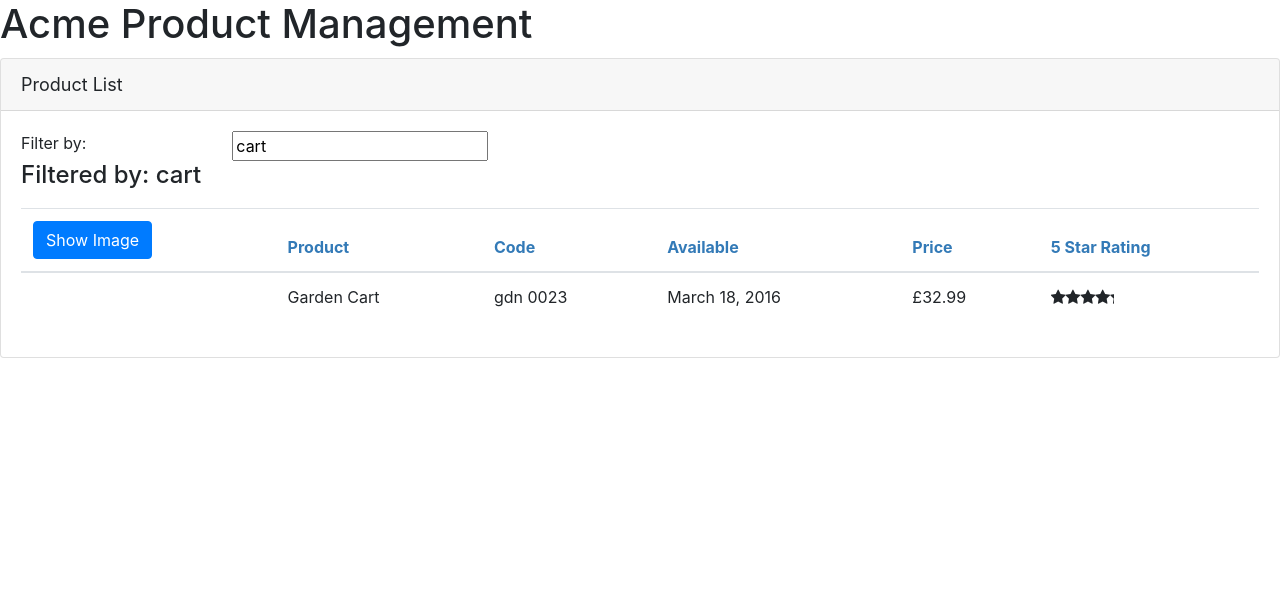
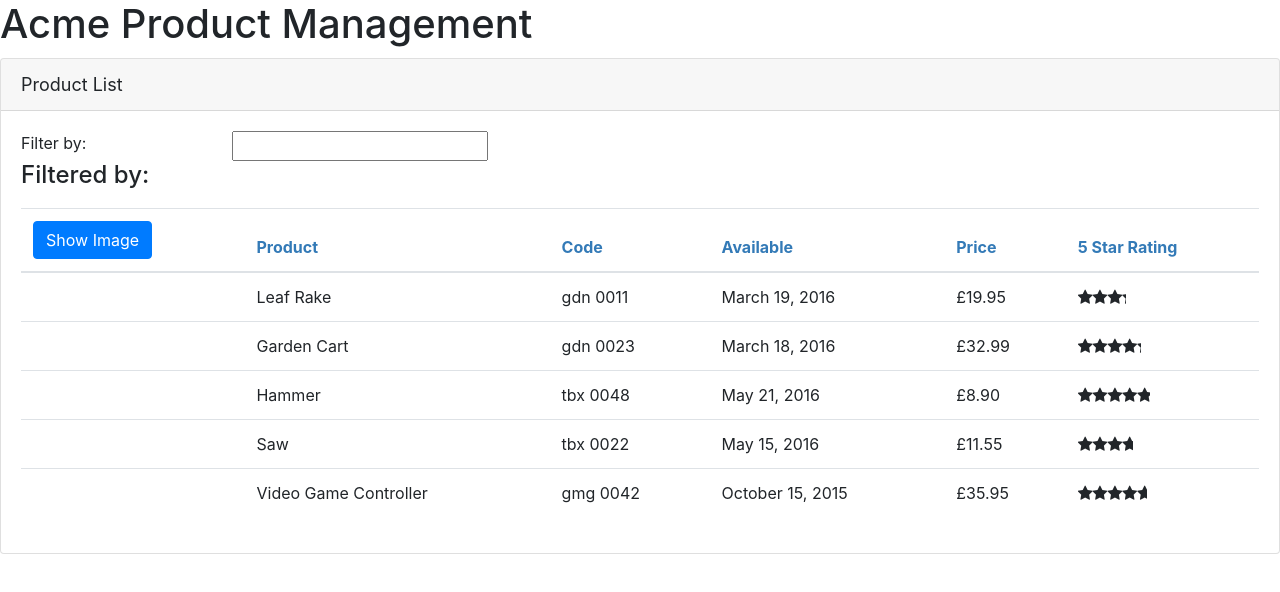
Before and after one commit to seb-faull/Angular-ProductManagement, an Angular app: page / in a window 1280 px wide. Shown: the top 592 px of the page. Built offline with nearby package versions, Linux system fonts and the light colour scheme.

Commit message:
Build, register and inject product service

```diff
--- a/src/app/products/product-list.component.ts
+++ b/src/app/products/product-list.component.ts
@@ -1,5 +1,6 @@
 import { Component, OnInit } from "@angular/core";
 import { IProduct } from "./product";
+import { ProductService } from "./product.service";
 
 @Component({
   selector: 'pm-products',
@@ -22,32 +23,10 @@
   }
 
   filteredProducts: IProduct[];
-  products: IProduct[] = [
-    {
-      "productId": 2,
-      "productName": "Garden Cart",
-      "productCode": "GDN-0023",
-      "releaseDate": "March 18, 2016",
-      "description": "15 gallon capacity rolling garden cart",
-      "price": 32.99,
-      "starRating": 4.2,
-      "imageUrl": "https://longfordpc.com/images/carts-clipart-garden-cart-8.png"
-    },
-    {
-      "productId": 5,
-      "productName": "Hammer",
-      "productCode": "TBX-0048",
-      "releaseDate": "May 21, 2016",
-      "description": "Curved claw steel hammer",
-      "price": 8.9,
-      "starRating": 4.8,
-      "imageUrl": "http://openclipart.org/image/300px/svg_to_png/73/rejon_Hammer.png"
-    }
-  ];
+  products: IProduct[] = [];
 
-  constructor() {
-    this.filteredProducts = this.products;
-    this.listFilter = 'cart';
+  constructor(private productService: ProductService) {
+
   }
 
   onRatingClicked(message: string): void {
@@ -65,6 +44,7 @@
   }
 
   ngOnInit(): void {
-    console.log('In OnInit');
+    this.products = this.productService.getProducts();
+    this.filteredProducts = this.products;
   }
 }
--- /dev/null
+++ b/src/app/products/product.service.ts
@@ -0,0 +1,64 @@
+import { Injectable } from "@angular/core";
+import { IProduct } from "./product";
+
+@Injectable({
+  providedIn: 'root'
+})
+export class ProductService {
+
+  getProducts(): IProduct[] {
+    return [
+      {
+        "productId": 1,
+        "productName": "Leaf Rake",
+        "productCode": "GDN-0011",
+        "releaseDate": "March 19, 2016",
+        "description": "Leaf rake with 48-inch wooden handle.",
+        "price": 19.95,
+        "starRating": 3.2,
+        "imageUrl": "https://openclipart.org/image/300px/svg_to_png/26215/Anonymous_Leaf_Rake.png"
+      },
+      {
+        "productId": 2,
+        "productName": "Garden Cart",
+        "productCode": "GDN-0023",
+        "releaseDate": "March 18, 2016",
+        "description": "15 gallon capacity rolling garden cart",
+        "price": 32.99,
+        "starRating": 4.2,
+        "imageUrl": "https://openclipart.org/image/300px/svg_to_png/58471/garden_cart.png"
+      },
+      {
+        "productId": 5,
+        "productName": "Hammer",
+        "productCode": "TBX-0048",
+        "releaseDate": "May 21, 2016",
+        "description": "Curved claw steel hammer",
+        "price": 8.9,
+        "starRating": 4.8,
+        "imageUrl": "https://openclipart.org/image/300px/svg_to_png/73/rejon_Hammer.png"
+      },
+      {
+        "productId": 8,
+        "productName": "Saw",
+        "productCode": "TBX-0022",
+        "releaseDate": "May 15, 2016",
+        "description": "15-inch steel blade hand saw",
+        "price": 11.55,
+        "starRating": 3.7,
+        "imageUrl": "https://openclipart.org/image/300px/svg_to_png/27070/egore911_saw.png"
+      },
+      {
+        "productId": 10,
+        "productName": "Video Game Controller",
+        "productCode": "GMG-0042",
+        "releaseDate": "October 15, 2015",
+        "description": "Standard two-button video game controller",
+        "price": 35.95,
+        "starRating": 4.6,
+        "imageUrl": "https://openclipart.org/image/300px/svg_to_png/120337/xbox-controller_01.png"
+      }
+    ];
+  }
+
+}
```
